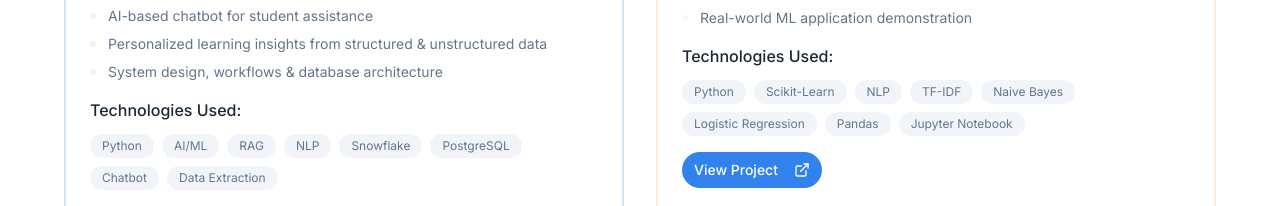
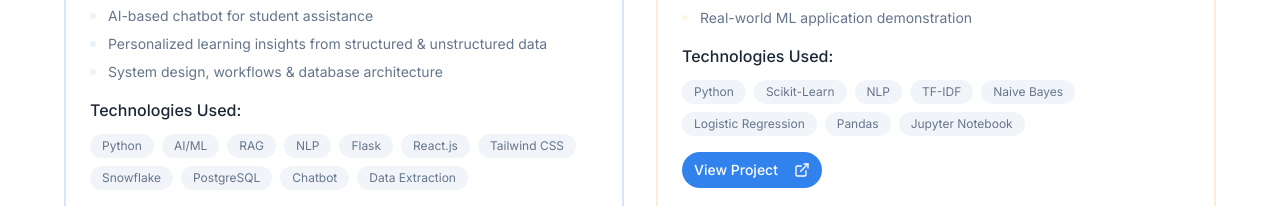
Before and after one commit to IsmailDadKhan/ismaildadkhan-b1e0ff75, a React (Vite) app: page / in a window 1280 px wide. Shown: the part 2764-2970 px from the top of the page. Built offline with nearby package versions, Linux system fonts and the light colour scheme; the HTML template or start-up script is replaced by a standard one.

Commit message:
Preceding changes

```diff
--- a/src/components/Projects.tsx
+++ b/src/components/Projects.tsx
@@ -19,7 +19,7 @@ const Projects = () => {
     {
       title: "FYP – Dakhla (AI-Assisted University Admissions Platform)",
       description: "Designing and developing an AI-powered academic platform to assist students with smart search, recommendations, and automated content generation using RAG and chatbot functionality.",
-      technologies: ["Python", "AI/ML", "RAG", "NLP", "Snowflake", "PostgreSQL", "Chatbot", "Data Extraction"],
+      technologies: ["Python", "AI/ML", "RAG", "NLP", "Flask", "React.js", "Tailwind CSS", "Snowflake", "PostgreSQL", "Chatbot", "Data Extraction"],
       features: [
         "AI-powered smart search & recommendations",
         "Data extraction & knowledge retrieval (RAG)",
```
